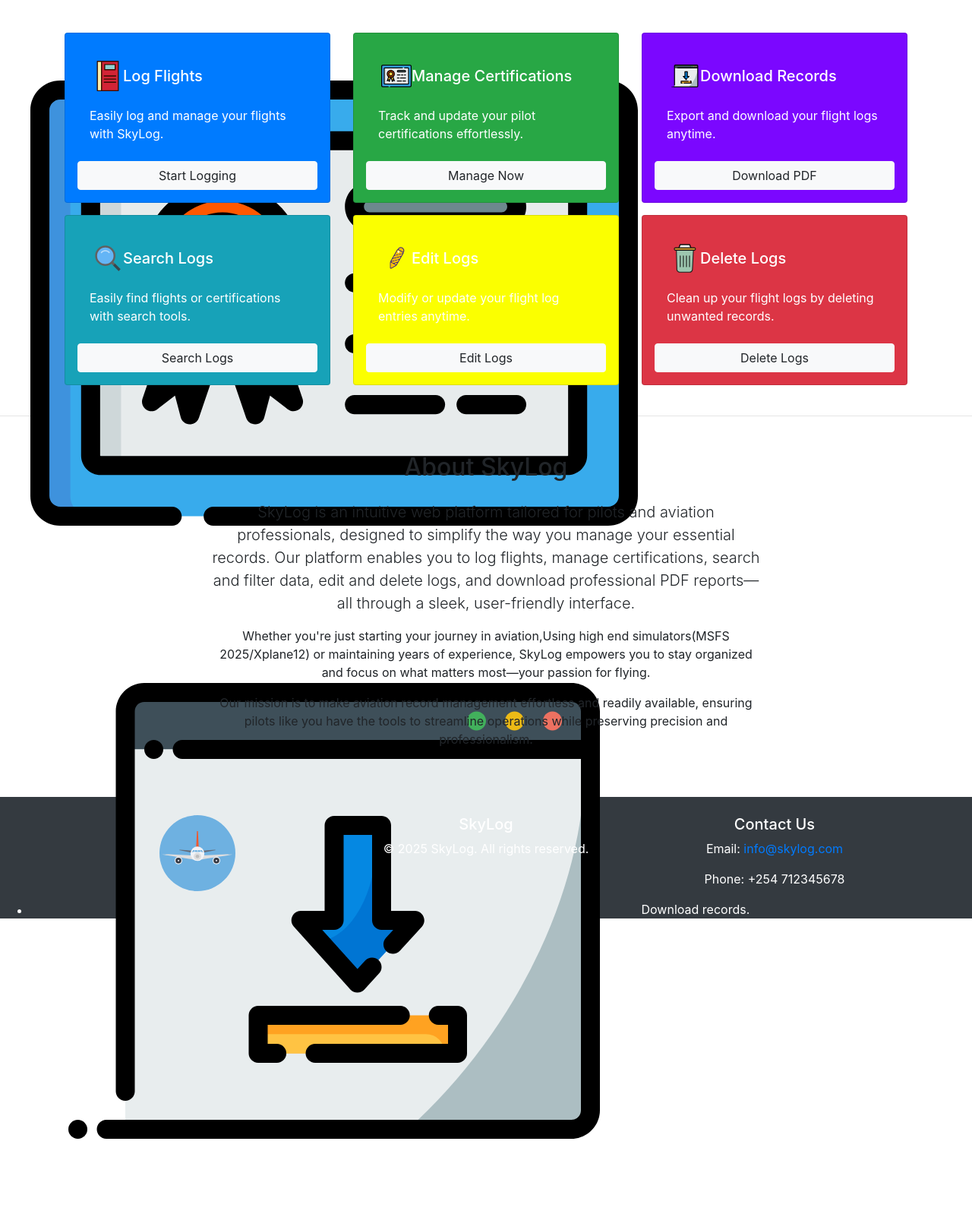
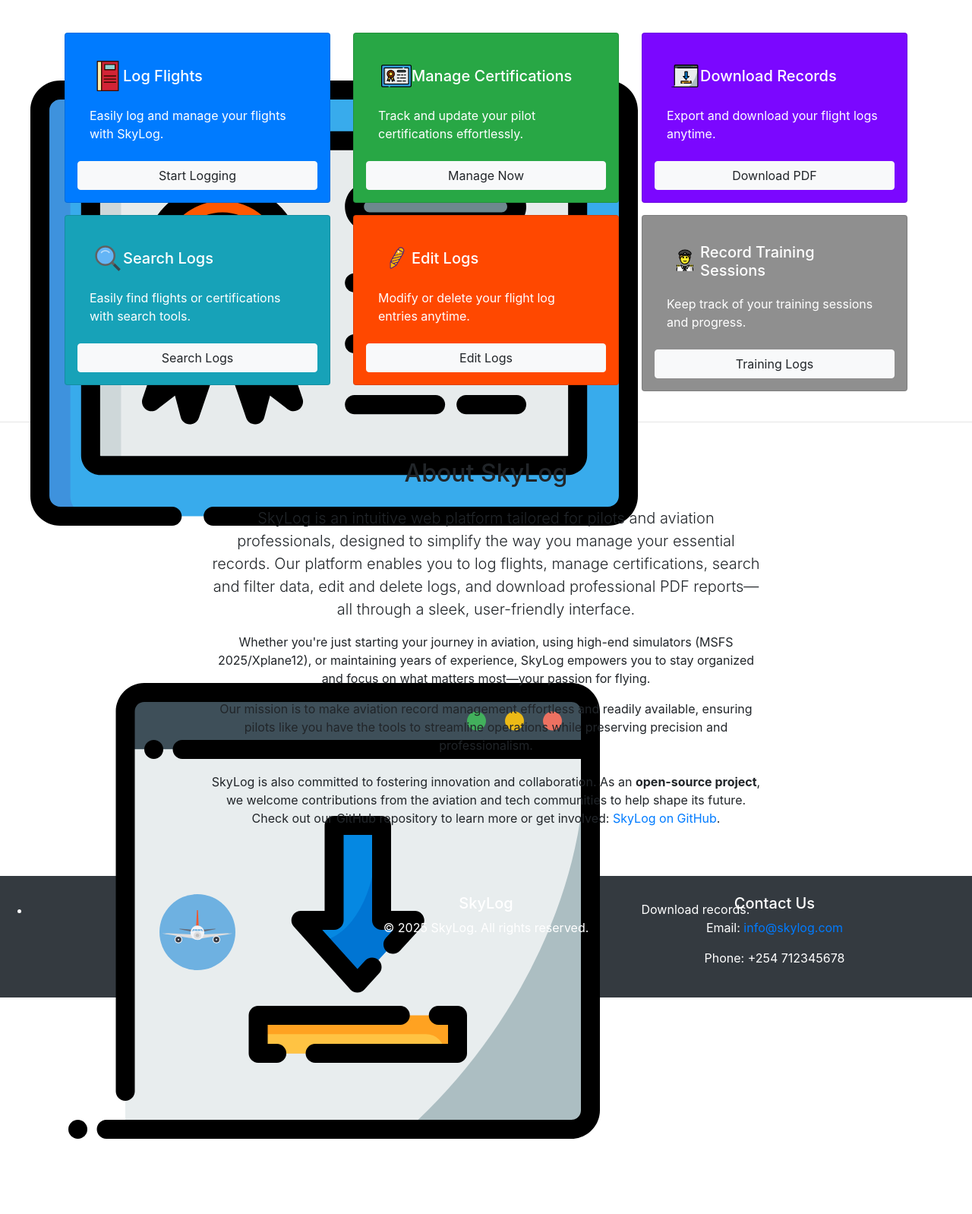
Before and after one commit to dcccalvin/SkyLog, a Django app: page / in a window 1280 px wide. Shown: the part 988-2586 px from the top of the page at 76% size. Run offline with Django 4.2, Linux system fonts and the light colour scheme; a user stored in the database is signed in.

Commit message:
Addresses #22 completely

```diff
--- a/Pilot_Logbook/users/templates/others/home.html
+++ b/Pilot_Logbook/users/templates/others/home.html
@@ -97,7 +97,7 @@
                         <h5 class="card-title mb-0">Log Flights</h5>
                     </div>
                     <p class="card-text px-3">Easily log and manage your flights with SkyLog.</p>
-                    <button class="btn btn-light mt-2" href="#Features">Start Logging</button>
+                    <a class="btn btn-light mt-2" href="{% url 'logs:logs_list' %}">Start Logging</a>
                 </div>
             </div>
 
@@ -110,7 +110,7 @@
                         <h5 class="card-title mb-0">Manage Certifications</h5>
                     </div>
                     <p class="card-text px-3">Track and update your pilot certifications effortlessly.</p>
-                    <button class="btn btn-light mt-2" href="#Features">Manage Now</button>
+                    <a class="btn btn-light mt-2" href="{% url 'logs:pilot_certification' %}">Manage Now</a>
                 </div>
             </div>
 
@@ -123,7 +123,7 @@
                         <h5 class="card-title mb-0">Download Records</h5>
                     </div>
                     <p class="card-text px-3">Export and download your flight logs anytime.</p>
-                    <button class="btn btn-light mt-2" href="#Features">Download PDF</button>
+                    <a class="btn btn-light mt-2" href="{% url 'logs:generate_pdf_page' %}">Download PDF</a>
                 </div>
             </div>
 
@@ -136,37 +136,38 @@
                         <h5 class="card-title mb-0">Search Logs</h5>
                     </div>
                     <p class="card-text px-3">Easily find flights or certifications with search tools.</p>
-                    <button class="btn btn-light mt-2" href="#Features">Search Logs</button>
+                    <a class="btn btn-light mt-2" href="{% url 'logs:logs_list' %}">Search Logs</a>
                 </div>
             </div>
 
             <!-- Edit Logs -->
             <div class="col-md-4 mt-3">
-                <div class="card p-3 text-white" style="background-color:rgb(251, 255, 0);" title="Edit your previously logged flights or update details as needed.">
+                <div class="card p-3 text-white" style="background-color:rgb(255, 72, 0);" title="Edit your previously logged flights or update details as needed.">
                     <div class="card-body d-flex align-items-center">
                         <img src="{% static 'images/edit-svgrepo-com.svg' %}"
                              alt="Edit Icon" class="me-3" width="40" height="40">
                         <h5 class="card-title mb-0">Edit Logs</h5>
                     </div>
-                    <p class="card-text px-3">Modify or update your flight log entries anytime.</p>
-                    <button class="btn btn-light mt-2" href="#Features">Edit Logs</button>
+                    <p class="card-text px-3">Modify or delete your flight log entries anytime.</p>
+                    <a class="btn btn-light mt-2" href="{% url 'logs:logs_list' %}">Edit Logs</a>
                 </div>
             </div>
 
-            <!-- Delete Logs -->
+            <!-- Training Logs -->
             <div class="col-md-4 mt-3">
-                <div class="card p-3 text-white" style="background-color: #dc3545;" title="Remove unnecessary or outdated flight logs from your records.">
+                <div class="card p-3 text-white" style="background-color:rgb(143, 143, 143);" title="Remove unnecessary or outdated flight logs from your records.">
                     <div class="card-body d-flex align-items-center">
-                        <img src="{% static 'images/delete-svgrepo-com.svg' %}"
+                        <img src="{% static 'images/pilot-svgrepo-com.svg' %}"
                              alt="Delete Icon" class="me-3" width="40" height="40">
-                        <h5 class="card-title mb-0">Delete Logs</h5>
+                        <h5 class="card-title mb-0">Record Training Sessions</h5>
                     </div>
-                    <p class="card-text px-3">Clean up your flight logs by deleting unwanted records.</p>
-                    <button class="btn btn-light mt-2" href="#Features">Delete Logs</button>
+                    <p class="card-text px-3">Keep track of your training sessions and progress.</p>
+                    <a class="btn btn-light mt-2" href="{% url 'logs:training_record_list' %}">Training Logs</a>
                 </div>
             </div>
         </div>
     </div>
+
     <br>
     <hr>
 
@@ -181,16 +182,23 @@
                     and download professional PDF reports—all through a sleek, user-friendly interface.
                 </p>
                 <p>
-                    Whether you're just starting your journey in aviation,Using high end simulators(MSFS 2025/Xplane12) or maintaining years of experience,
-                    SkyLog empowers you to stay organized and focus on what matters most—your passion for flying.
+                    Whether you're just starting your journey in aviation, using high-end simulators (MSFS 2025/Xplane12),
+                    or maintaining years of experience, SkyLog empowers you to stay organized and focus on what matters most—your passion for flying.
                 </p>
                 <p>
                     Our mission is to make aviation record management effortless and readily available, ensuring pilots like you
                     have the tools to streamline operations while preserving precision and professionalism.
                 </p>
+                <p class="mt-4">
+                    SkyLog is also committed to fostering innovation and collaboration. As an <strong>open-source project</strong>,
+                    we welcome contributions from the aviation and tech communities to help shape its future.
+                    Check out our GitHub repository to learn more or get involved:
+                    <a href="https://github.com/dcccalvin/logbook_project" target="_blank">SkyLog on GitHub</a>.
+                </p>
             </div>
         </div>
     </div>
+
 
 
 
```
Also changed, not shown: Pilot_Logbook/users/static/images/pilot-svgrepo-com.svg (added).
